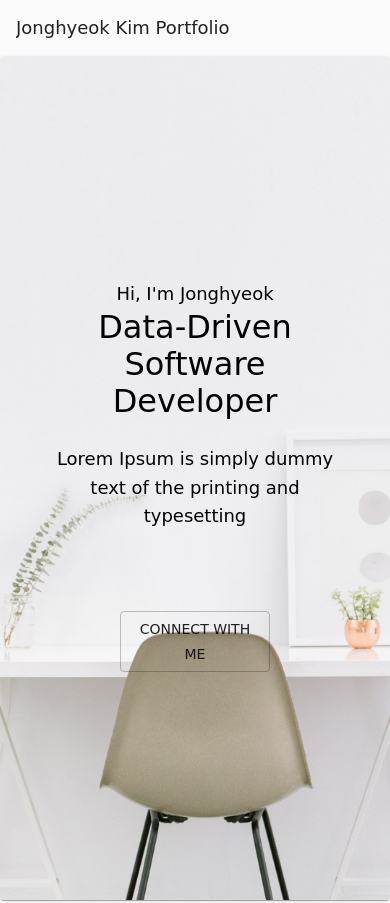
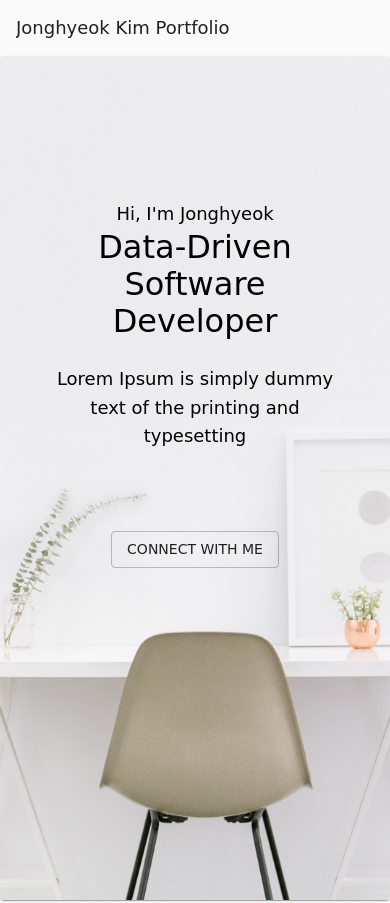
Before and after one commit to jka236/blog-front, a React (Create React App) app: page / in a window 390 px wide. Shown: the top 903 px of the page. Built offline with nearby package versions, Linux system fonts and the light colour scheme; no server answers.

Commit message:
responsive size

```diff
--- a/src/components/Header.js
+++ b/src/components/Header.js
@@ -8,6 +8,7 @@ import { makeStyles } from "@material-ui/core/styles";
 const useStyles = makeStyles((theme) => ({
   appBarTransparent: {
     backgroundColor: "rgba(255,255,255,0)",
+	zIndex: -1,
   },
   appBarColored: {
     borderBottom: `1px solid ${theme.palette.divider}`,
@@ -24,7 +25,7 @@ function Header() {
 
   useEffect(() => {
     const handleScroll = () => {
-      const show = window.scrollY > 10;
+      const show = window.scrollY > 1;
       if (show) {
         setNavBackground("appBarColored");
       } else {
--- a/src/components/Hero.js
+++ b/src/components/Hero.js
@@ -6,6 +6,7 @@ import CardMedia from "@material-ui/core/CardMedia";
 import Card from "@material-ui/core/Card";
 import banner from "../assets/images/banner.jpg";
 import Box from "@material-ui/core/Box";
+import Header from './Header';
 
 const useStyles = makeStyles((theme) => ({
   container: {
@@ -18,7 +19,7 @@ const useStyles = makeStyles((theme) => ({
   heading: {
     padding: theme.spacing(5),
     position: "absolute",
-    top: theme.spacing(30),
+    top: theme.spacing(20),
     width: "100%",
     textAlign: "center",
     color: "black",
@@ -29,11 +30,11 @@ const useStyles = makeStyles((theme) => ({
     fontWeight: 510,
   },
   connectButton: {
-    padding: theme.spacing(10),
+    paddingTop: theme.spacing(10),
   },
 }));
 
-function Header() {
+function Hero() {
   const classes = useStyles();
   return (
     <React.Fragment>
@@ -67,4 +68,4 @@ function Header() {
   );
 }
 
-export default Header;
+export default Hero;
```
